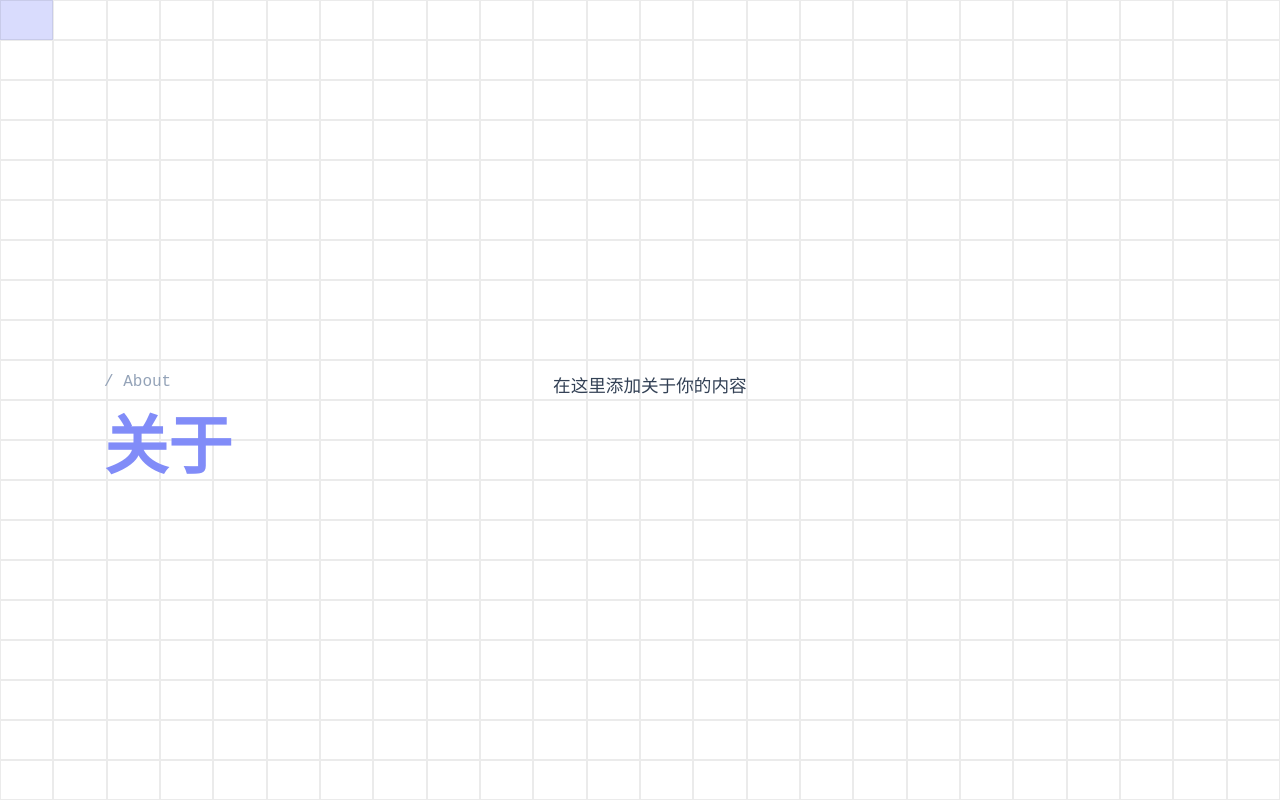
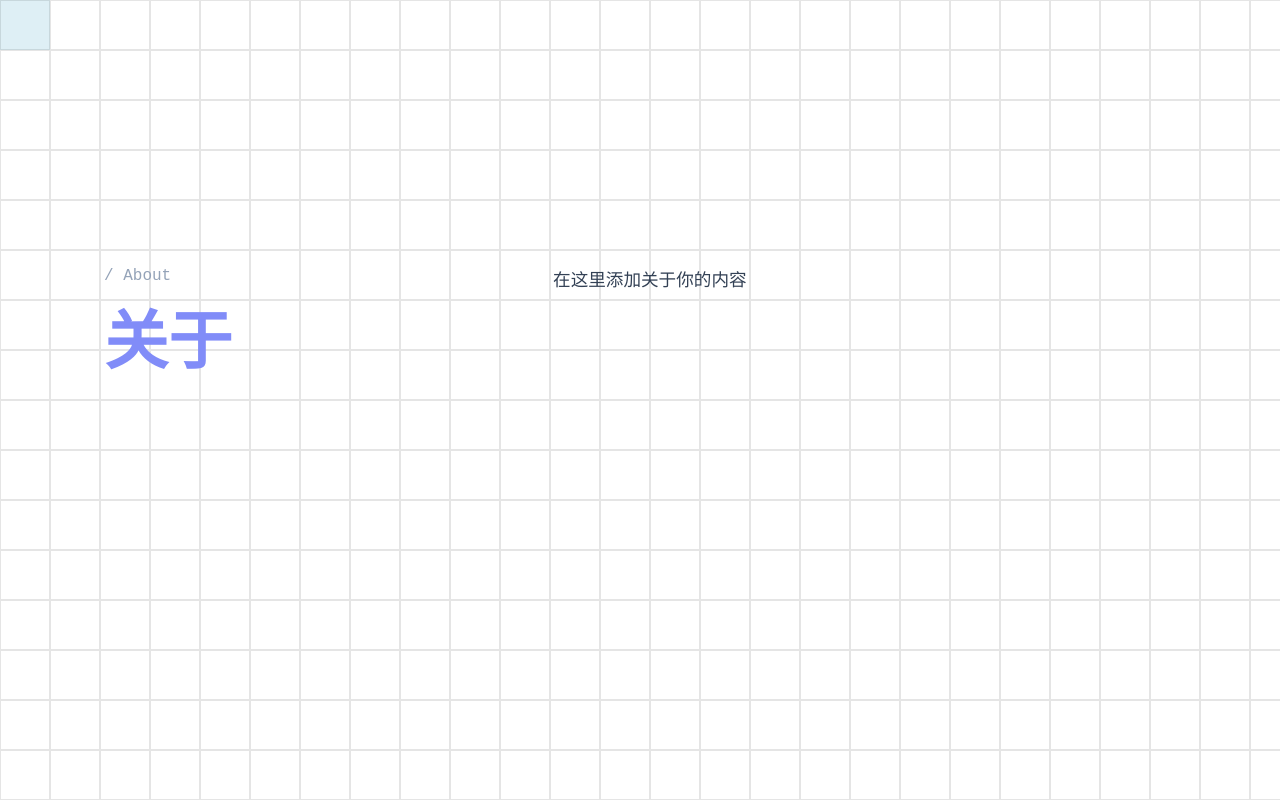
Before and after one commit to Hongbro886/personal-website, a React (Vite) app: page / in a window 1280 px wide. Built offline with nearby package versions, Linux system fonts and the light colour scheme; a web font is replaced by a local one.

Commit message:
feat: 添加背景格子悬浮

```diff
--- a/src/components/About/About.css
+++ b/src/components/About/About.css
@@ -12,18 +12,19 @@
   right: 0;
   bottom: 0;
   display: grid;
-  grid-template-columns: repeat(24, 1fr);
-  grid-template-rows: repeat(20, 1fr);
+  grid-template-columns: repeat(30, 1fr);
+  grid-auto-rows: 1fr;
   pointer-events: auto;
 }
 
 .grid-cell {
-  border: 1px solid rgba(0, 0, 0, 0.08);
+  aspect-ratio: 1;
+  border: 0.5px solid rgba(0, 0, 0, 0.1);
   transition: background-color 0.2s ease;
 }
 
 .grid-cell.hovered {
-  background-color: rgba(129, 140, 248, 0.3);
+  background-color: rgba(173, 216, 230, 0.4);
 }
 
 .about-container {
@@ -36,13 +37,14 @@
   min-height: 100vh;
   padding: 4rem;
   gap: 4rem;
+  pointer-events: none;
 }
 
 .about-left {
   display: flex;
   flex-direction: column;
   justify-content: flex-start;
-  padding-top: 38.2vh;
+  padding-top: 25vh;
   padding-right: 2rem;
 }
 
@@ -63,7 +65,7 @@
 .about-right {
   display: flex;
   align-items: flex-start;
-  padding-top: 38.2vh;
+  padding-top: 25vh;
   color: #334155;
   font-size: 1.1rem;
   line-height: 1.8;
```
